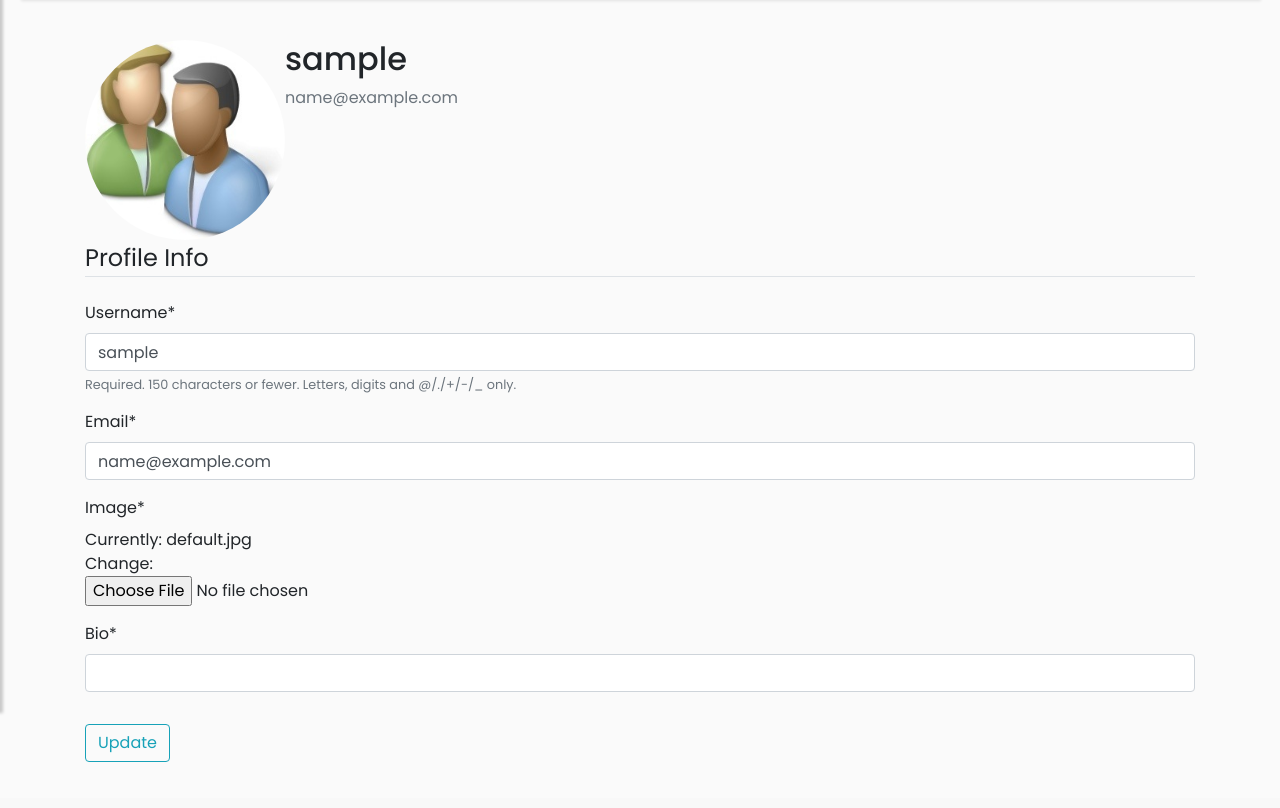
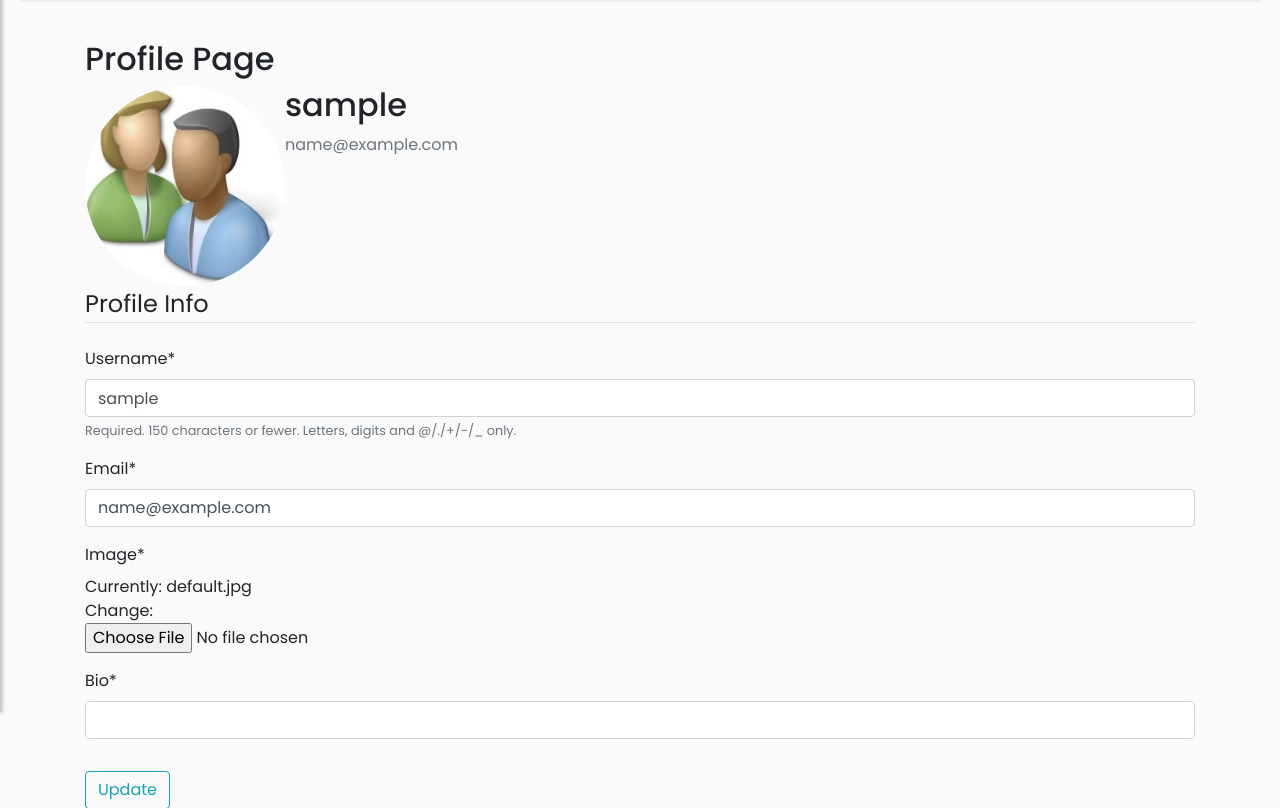
Before and after one commit to Alexotieno1717/awwards, a Django app: page /profile/ in a window 1280 px wide. Shown: the part 90-898 px from the top of the page. Before the commit the page ends 852 px from the top, so only its background shows below. Run offline with Django 3.2, Linux system fonts and the light colour scheme; the visitor is signed in with stand-in values (Sample User, id 1); some libraries are stand-ins or nearby versions.

Commit message:
created update profile

```diff
--- a/users/templates/users/profile.html
+++ b/users/templates/users/profile.html
@@ -4,6 +4,7 @@
 {% block content%}
 <div class="container">
     <div class="content-section">
+        <h2>Profile Page</h2>
         <div class="media">
             <img class="rounded-circle account-img" width="200" height="200" src="{{ user.profile.image.url }}">
           <div class="media-body">
```
